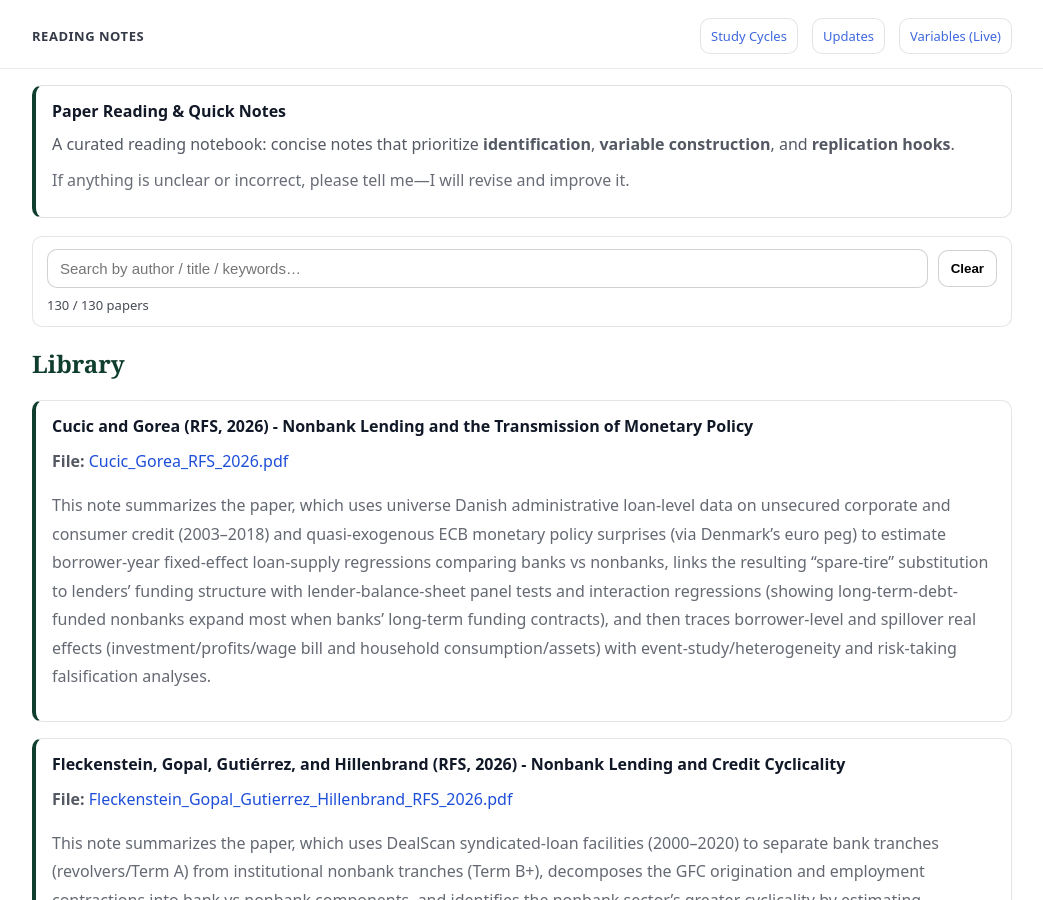
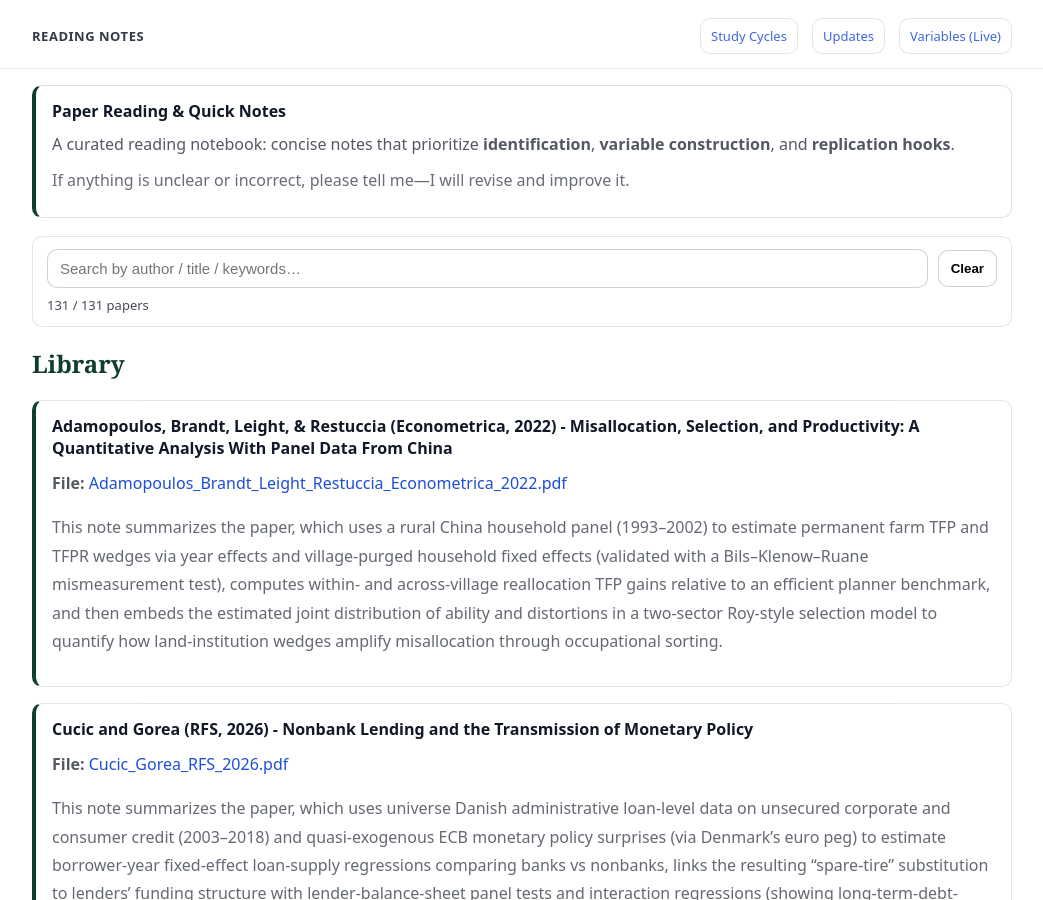
Before and after one commit to yaxinzn/study-archive, a Jekyll site: the page built from reading/index.md, in a window 1280 px wide and 900 px high. Shown: the whole window, without its empty margins (118-1161 px from the left). Built offline with Jekyll 4.4.1, drawn with Linux system fonts in a browser that asks for light colours.

Commit message:
Reading: add/update Adamopoulos_Brandt_Leight_Restuccia_Econometrica_2022.pdf

```diff
--- a/_data/reading.yml
+++ b/_data/reading.yml
@@ -1,3 +1,7 @@
+- title: "Adamopoulos, Brandt, Leight, & Restuccia (Econometrica, 2022) - Misallocation, Selection, and Productivity: A Quantitative Analysis With Panel Data From China"
+  file: "Adamopoulos_Brandt_Leight_Restuccia_Econometrica_2022.pdf"
+  desc: "This note summarizes the paper, which uses a rural China household panel (1993–2002) to estimate permanent farm TFP and TFPR wedges via year effects and village-purged household fixed effects (validated with a Bils–Klenow–Ruane mismeasurement test), computes within- and across-village reallocation TFP gains relative to an efficient planner benchmark, and then embeds the estimated joint distribution of ability and distortions in a two-sector Roy-style selection model to quantify how land-institution wedges amplify misallocation through occupational sorting."
+
 - title: "Cucic and Gorea (RFS, 2026) - Nonbank Lending and the Transmission of Monetary Policy"
   file: "Cucic_Gorea_RFS_2026.pdf"
   desc: "This note summarizes the paper, which uses universe Danish administrative loan-level data on unsecured corporate and consumer credit (2003–2018) and quasi-exogenous ECB monetary policy surprises (via Denmark’s euro peg) to estimate borrower-year fixed-effect loan-supply regressions comparing banks vs nonbanks, links the resulting “spare-tire” substitution to lenders’ funding structure with lender-balance-sheet panel tests and interaction regressions (showing long-term-debt-funded nonbanks expand most when banks’ long-term funding contracts), and then traces borrower-level and spillover real effects (investment/profits/wage bill and household consumption/assets) with event-study/heterogeneity and risk-taking falsification analyses."
```
Also changed, not shown: 1 other file.
